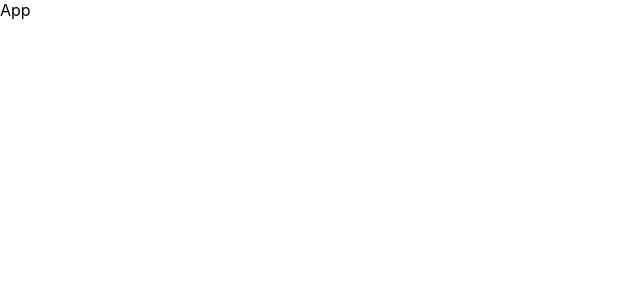
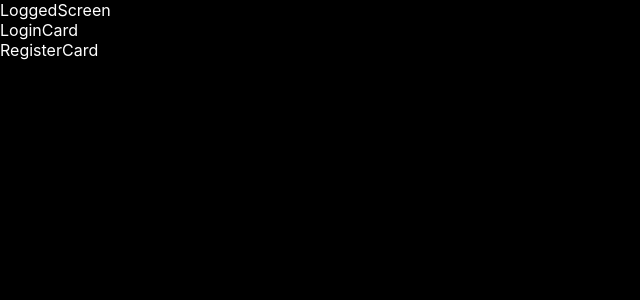
Before and after one commit to devBrendonV/AuthJWT-RegisterAPI, a React (Create React App) app in the folder cliente/: page / in a window 1280 px wide. Shown: the top 300 px of the page, without its empty margins (0-640 px from the left). Built offline with nearby package versions, Linux system fonts and the light colour scheme.

Commit message:
React-router-dom / Diretorio Components

```diff
--- a/cliente/package.json
+++ b/cliente/package.json
@@ -7,11 +7,11 @@
     "@testing-library/react": "^12.0.0",
     "@testing-library/user-event": "^13.2.1",
     "axios": "^0.26.0",
-    "components": "^0.1.0",
     "react": "^17.0.2",
     "react-dom": "^17.0.2",
+    "react-router-dom": "5.3.0",
     "react-scripts": "5.0.0",
-    "styled": "^1.0.0",
+    "styled-components": "^5.3.3",
     "web-vitals": "^2.1.0"
   },
   "scripts": {
--- a/cliente/src/App.jsx
+++ b/cliente/src/App.jsx
@@ -1,9 +1,33 @@
-import React from 'react'
+import React, { useState } from "react";
+import styled from "styled-components";
+import axios from "axios";
+import Content from "./components/Content";
+const Container = styled.div`
+  background-color: #000000;
+  color: #ffffff;
+  display: flex;
+  width: 100vw;
+  height: 100vh;
+  flex-direction: column;
+`;
+
+const URL = "http://localhost:3003/api/registrar";
 
 const App = () => {
-  return (
-    <div>App</div>
-  )
-}
+  const [nome, setNome] = useState("");
+  const [email, setEmail] = useState("");
+  const [senha, setSenha] = useState("");
+  async function puxar() {
+    const respo = await axios.post(URL, {
+      nome: nome,
+      email: email,
+      senha: senha,
+    });
+    console.log(respo.data);
+  }
+  return <Container>
+      <Content></Content>
+  </Container>;
+};
 
-export default App
+export default App;
--- /dev/null
+++ b/cliente/src/components/Content/index.jsx
@@ -0,0 +1,17 @@
+import React from 'react'
+import LoggedScreen from '../LoggedScreen'
+import LoginCard from '../LoginCard'
+import RegisterCard from '../RegisterCard'
+import { Container } from './styles'
+
+const Content = () => {
+  return (
+    <Container>
+        <LoggedScreen></LoggedScreen>
+        <LoginCard></LoginCard>
+        <RegisterCard></RegisterCard>
+    </Container>
+  )
+}
+
+export default Content
--- /dev/null
+++ b/cliente/src/components/Content/styles.js
@@ -0,0 +1,3 @@
+import styled from "styled-components";
+
+export const Container = styled.div``
--- /dev/null
+++ b/cliente/src/components/LoggedScreen/index.jsx
@@ -0,0 +1,9 @@
+import React from 'react'
+import { Container } from './styles'
+const LoggedScreen = () => {
+  return (
+    <Container>LoggedScreen</Container>
+  )
+}
+
+export default LoggedScreen
--- /dev/null
+++ b/cliente/src/components/LoggedScreen/styles.js
@@ -0,0 +1,4 @@
+import styled from "styled-components";
+
+export const Container = styled.div`
+`
--- /dev/null
+++ b/cliente/src/components/LoginCard/index.jsx
@@ -0,0 +1,9 @@
+import React from 'react'
+import { Container } from './styles'
+const LoginCard = () => {
+  return (
+    <Container>LoginCard</Container>
+  )
+}
+
+export default LoginCard
--- /dev/null
+++ b/cliente/src/components/LoginCard/styles.js
@@ -0,0 +1,5 @@
+import styled from "styled-components";
+
+export const Container = styled.div`
+
+`
--- /dev/null
+++ b/cliente/src/components/RegisterCard/index.jsx
@@ -0,0 +1,9 @@
+import React from 'react'
+import { Container } from './styles'
+const RegisterCard = () => {
+  return (
+    <Container>RegisterCard</Container>
+  )
+}
+
+export default RegisterCard
--- /dev/null
+++ b/cliente/src/components/RegisterCard/styles.js
@@ -0,0 +1,5 @@
+import styled from "styled-components";
+
+export const Container = styled.div`
+
+`
```
Also changed, not shown: 1 other file (tests, documents, lock files or other folders).
